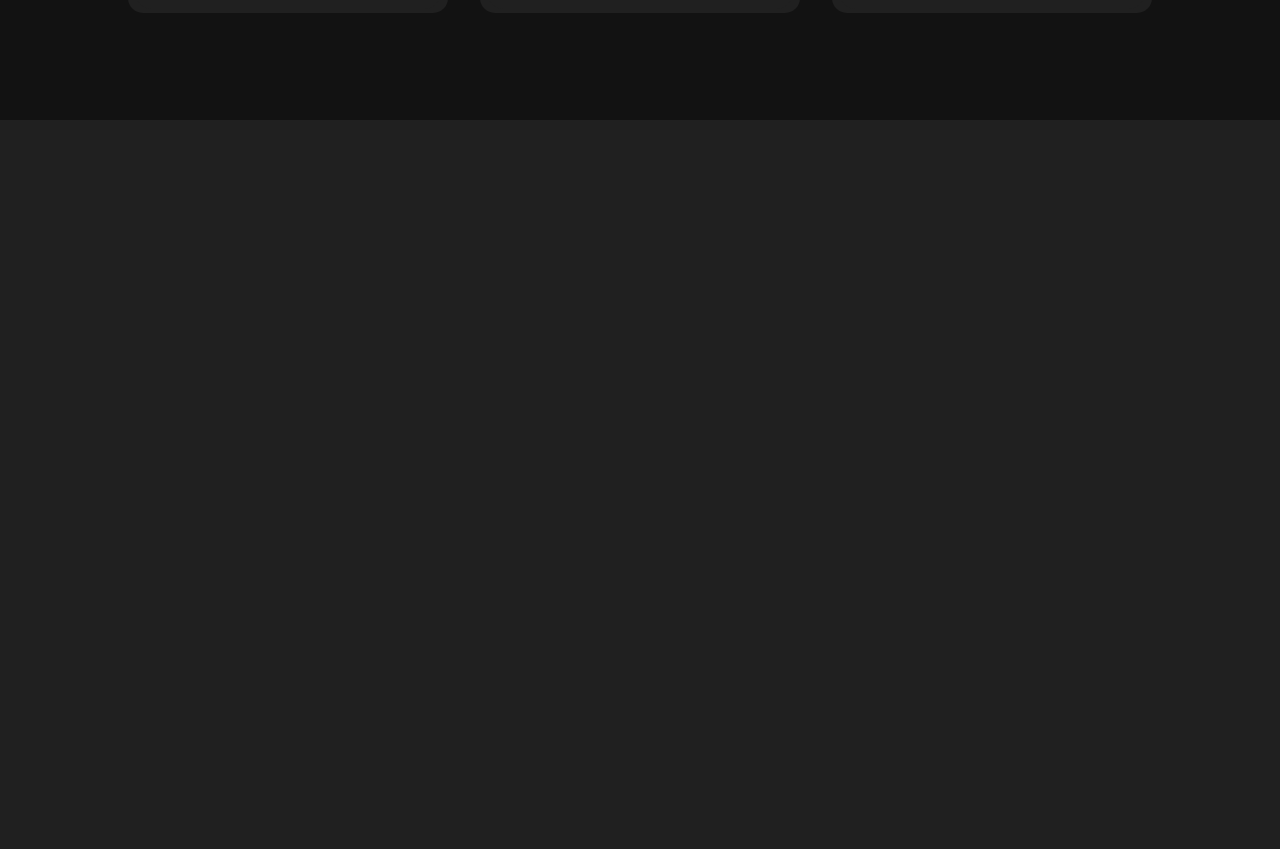
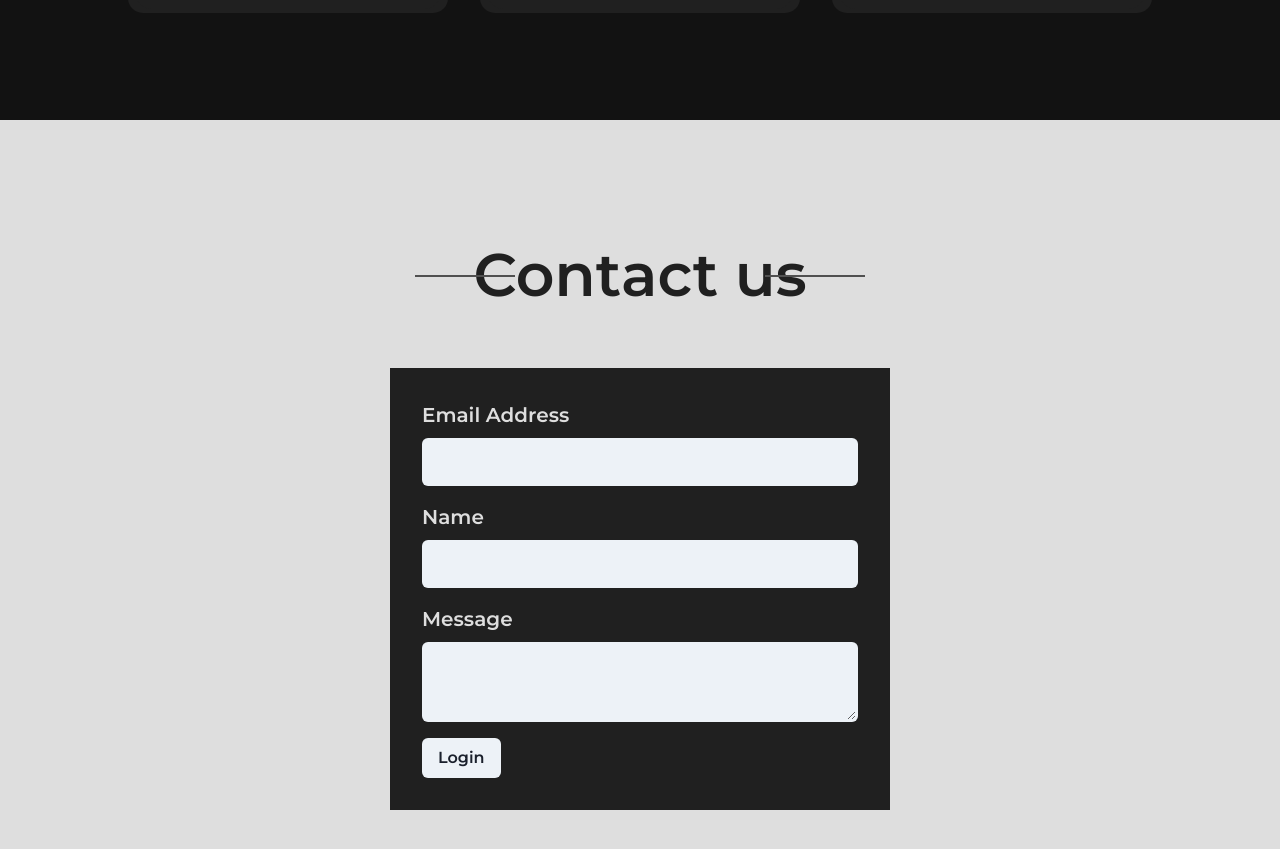
Before and after one commit to LuchoQQ/ticketapp, a React (Create React App) app: page / in a window 1280 px wide. Shown: the part 2280-3129 px from the top of the page. Built offline with nearby package versions, Linux system fonts and the light colour scheme.

Commit message:
contact layout

```diff
--- a/package.json
+++ b/package.json
@@ -12,6 +12,7 @@
     "@testing-library/jest-dom": "^5.16.5",
     "@testing-library/react": "^13.4.0",
     "@testing-library/user-event": "^13.5.0",
+    "formik": "^2.2.9",
     "framer-motion": "^7.3.2",
     "react": "^18.2.0",
     "react-dom": "^18.2.0",
--- a/src/App.js
+++ b/src/App.js
@@ -10,6 +10,12 @@ import {
   keyframes,
   chakra,
   shouldForwardProp,
+  VStack,
+  FormControl,
+  FormLabel,
+  Input,
+  Checkbox,
+  Textarea,
 } from "@chakra-ui/react";
 import { motion, isValidMotionProp } from "framer-motion";
 import { useState } from "react";
@@ -18,9 +24,20 @@ import CardServices from "./components/CardServices";
 import EventCard from "./components/EventCard";
 import Header from "./components/Header";
 import HomePage from "./layouts/HomePage";
-
+import { useFormik } from "formik";
+import ContactPage from "./layouts/ContactPage";
 function App() {
   const theme = useTheme();
+  const formik = useFormik({
+    initialValues: {
+      email: "",
+      name: "",
+      message: "",
+    },
+    onSubmit: (values) => {
+      alert(JSON.stringify(values, null, 2));
+    },
+  });
 
   const animationKeyframes = keyframes`
   0% { transform: rotate(0deg) }
@@ -136,22 +153,25 @@ function App() {
             </Text>
             <Grid autoFlow="column" gap="2rem">
               <CardServices
-                color="#9e002c"
+                color="linear-gradient(0deg, transparent, #9e002c, #9e002c)"
+                neutral="#9e002c"
                 base="linear-gradient(270deg, rgba(232,0,65,1) 12%, rgba(186,0,52,1) 45%, rgba(158,0,44,1) 84%)"
               />
               <CardServices
                 color={"linear-gradient(0deg, transparent, #005dba, #005dba)"}
+                neutral="#005dba"
                 base="linear-gradient(270deg, rgba(0,93,186,1) 12%, rgba(27,130,232,1) 45%, rgba(46,149,252,1) 84%)"
               />
               <CardServices
-                color="#cd5400"
+                color="linear-gradient(0deg, transparent, #cd5400, #cd5400)"
+                neutral="#cd5400"
                 base="linear-gradient(270deg, rgba(205,84,0,1) 14%, rgba(205,84,0,1) 45%, rgba(255,104,0,1) 84%)"
               />
             </Grid>
           </Grid>
         </section>
         <section className="contact">
-          <Grid w="100vw" h="100vh" bg="#202020"></Grid>
+          <ContactPage />
         </section>
         <Header />
       </Grid>
--- a/src/components/CardServices.js
+++ b/src/components/CardServices.js
@@ -14,7 +14,7 @@ import React from "react";
 import { MdOutlineDesignServices } from "react-icons/md";
 import { BsBrush } from "react-icons/bs";
 
-function CardServices({ color, base }) {
+function CardServices({ color, base, neutral }) {
   const theme = useTheme();
   const ChakraBox = chakra(motion.div, {
     /**
@@ -96,7 +96,7 @@ function CardServices({ color, base }) {
             <Icon
               as={BsBrush}
               w="100%"
-              fill="#dedede"
+              fill={neutral}
               fontSize={["4xl", "4xl", "4xl", "4xl", "5xl", "7xl"]}
             />
             <Text
--- /dev/null
+++ b/src/layouts/ContactPage.js
@@ -0,0 +1,128 @@
+import {
+  Box,
+  Flex,
+  FormControl,
+  FormLabel,
+  Grid,
+  Input,
+  Textarea,
+  VStack,
+  Button,
+  useTheme,
+  Text,
+} from "@chakra-ui/react";
+import { useFormik } from "formik";
+import React from "react";
+function ContactPage() {
+  const theme = useTheme();
+  const formik = useFormik({
+    initialValues: {
+      email: "",
+      name: "",
+      message: "",
+    },
+    onSubmit: (values) => {
+      alert(JSON.stringify(values, null, 2));
+    },
+  });
+
+  return (
+    <>
+      <Grid
+        w="100vw"
+        h="100vh"
+        bg="#dedede"
+        justifyContent="center"
+        alignContent="center"
+        fontFamily={theme.fonts.primary}
+        gap="3rem"
+      >
+        <Text
+          fontSize="6xl"
+          textAlign="center"
+          position="relative"
+          color="#202020"
+          _before={{
+            content: `""`,
+            position: "absolute",
+            w: "20%",
+            h: "2px",
+            bg: "#505050",
+            top: "50%",
+            left: "5%",
+            zIndex: 1,
+          }}
+          _after={{
+            content: `""`,
+            position: "absolute",
+            w: "20%",
+            h: "2px",
+            bg: "#505050",
+            top: "50%",
+            left: "75%",
+            zIndex: 1,
+          }}
+          zIndex={100}
+        >
+          Contact us
+        </Text>
+        <Box minW="320px" w="50vw" maxW="500px" bg="#202020" p="2rem">
+          <form onSubmit={formik.handleSubmit}>
+            <VStack spacing={4} align="flex-start">
+              <FormControl>
+                <FormLabel htmlFor="email" fontSize="xl" color="#dedede">
+                  Email Address
+                </FormLabel>
+                <Input
+                  size="lg"
+                  id="email"
+                  name="email"
+                  type="email"
+                  variant="filled"
+                  onChange={formik.handleChange}
+                  value={formik.values.email}
+                  fontSize="md"
+                />
+              </FormControl>
+              <FormControl>
+                <FormLabel htmlFor="name" fontSize="xl" color="#dedede">
+                  Name
+                </FormLabel>
+                <Input
+                  size="lg"
+                  id="name"
+                  name="name"
+                  type="name"
+                  variant="filled"
+                  onChange={formik.handleChange}
+                  value={formik.values.name}
+                  fontSize="md"
+                  focusBorderColor="red.500"
+                />
+              </FormControl>
+              <FormControl>
+                <FormLabel htmlFor="message" fontSize="xl" color="#dedede">
+                  Message
+                </FormLabel>
+                <Textarea
+                  size="lg"
+                  id="message"
+                  name="message"
+                  type="message"
+                  variant="filled"
+                  onChange={formik.handleChange}
+                  value={formik.values.message}
+                  fontSize="md"
+                />
+              </FormControl>
+
+              <Button type="submit">Login</Button>
+            </VStack>
+          </form>
+        </Box>
+      </Grid>
+    </>
+  );
+}
+
+export default ContactPage;
```
Also changed, not shown: 1 other file (tests, documents, lock files or other folders).
